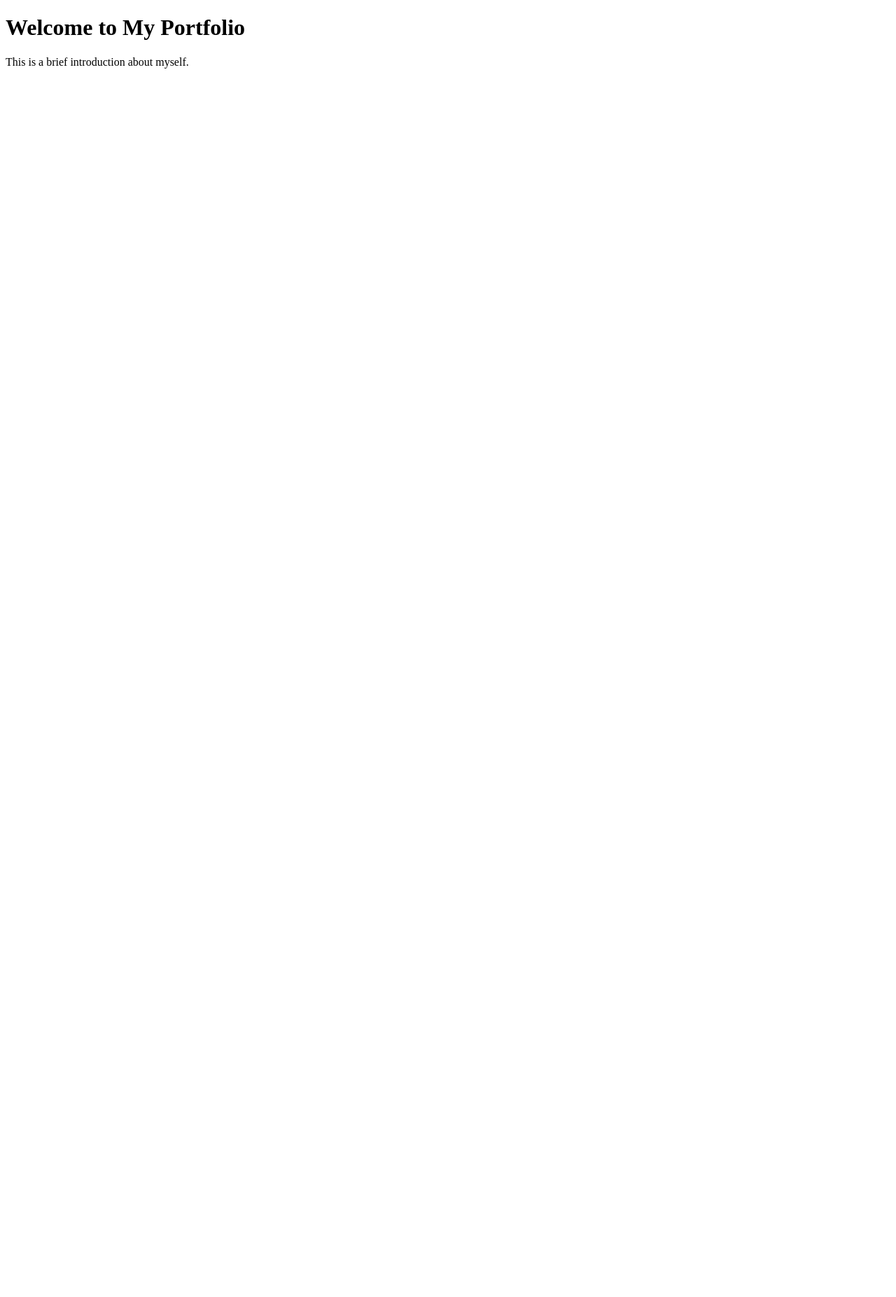
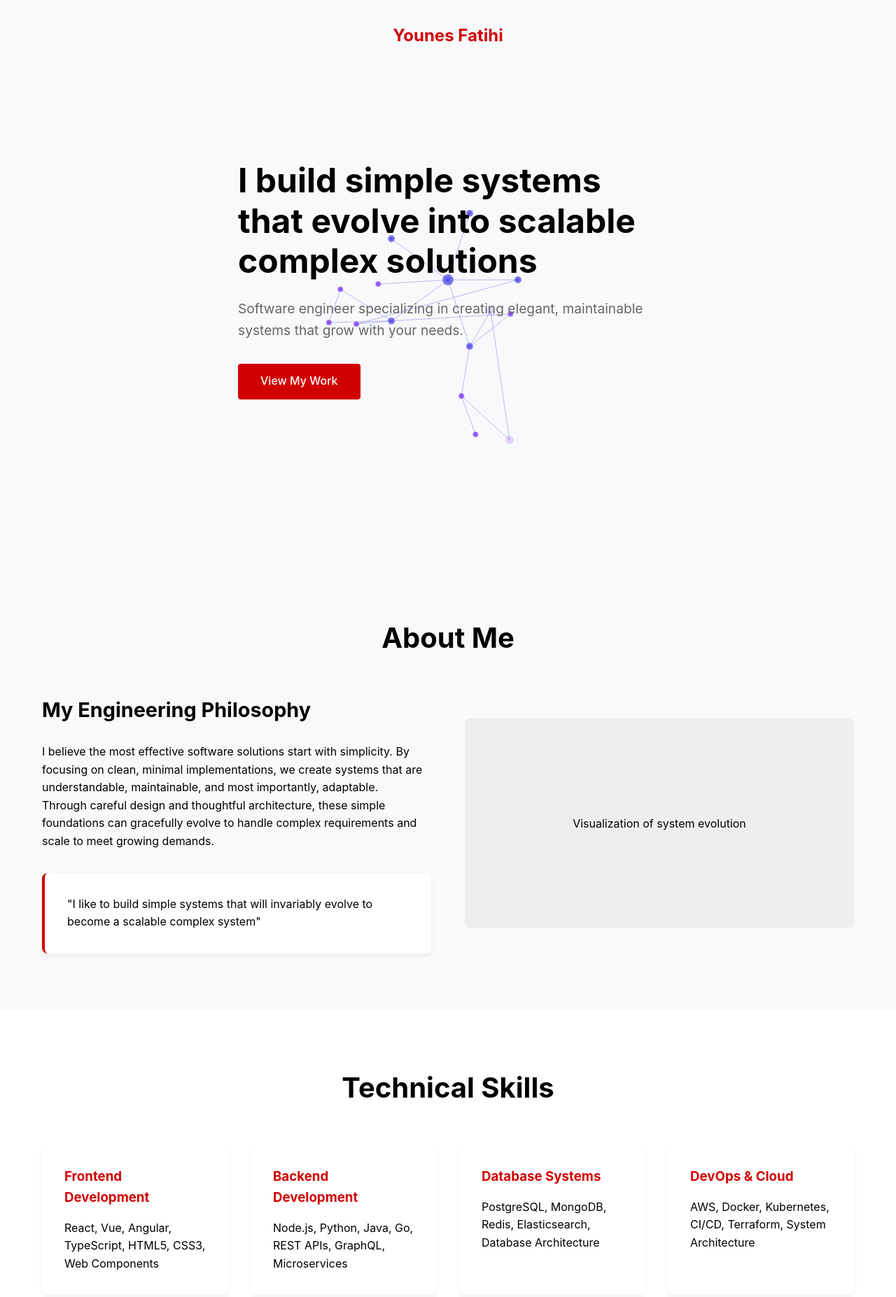
Before and after one commit to younes2123/new_portfolio, a plain HTML site: page index.html in a window 1280 px wide. Shown: the top 1854 px of the page at 70% size. Before the commit the page ends 800 px from the top, so only its background shows below. Drawn offline with Linux system fonts and the light colour scheme.

Commit message:
Move css and js code to their files, change primary color

```diff
--- a/index.css
+++ b/index.css
@@ -0,0 +1,235 @@
+* {
+  margin: 0;
+  padding: 0;
+  box-sizing: border-box;
+  --primary: #d10000ff;
+  --secondary: #000000;
+  --accent: #800707ff;
+}
+
+body {
+  font-family: 'Inter', 'Segoe UI', sans-serif;
+  line-height: 1.6;
+  color: var--secondary;
+  background-color: #f8f9fa;
+  overflow-x: hidden;
+}
+
+.container {
+  max-width: 1200px;
+  margin: 0 auto;
+  padding: 0 20px;
+}
+
+/* Header */
+header {
+  padding: 2rem 0;
+  position: fixed;
+  width: 100%;
+  top: 0;
+  z-index: 100;
+  background-color: rgba(248, 249, 250, 0.95);
+  backdrop-filter: blur(5px);
+  text-align: center;
+}
+
+.logo {
+  font-weight: 700;
+  font-size: 1.5rem;
+  color: #d10000ff;
+}
+
+/* Hero section */
+.hero {
+  min-height: 100vh;
+  display: flex;
+  align-items: center;
+  padding-top: 80px;
+  position: relative;
+}
+
+.hero-content {
+  max-width: 600px;
+  z-index: 2;
+}
+
+.hero h1 {
+  font-size: 3rem;
+  margin-bottom: 1.5rem;
+  line-height: 1.2;
+}
+
+.hero p {
+  font-size: 1.2rem;
+  margin-bottom: 2rem;
+  color: #666;
+}
+
+.btn {
+  display: inline-block;
+  padding: 0.8rem 2rem;
+  background-color: var(--primary);
+  color: white;
+  text-decoration: none;
+  border-radius: 4px;
+  font-weight: 500;
+  transition: all 0.3s;
+}
+
+.btn:hover {
+  background-color: var(--accent);
+  transform: translateY(-2px);
+}
+
+/* Canvas for animation */
+#system-canvas {
+  position: absolute;
+  top: 0;
+  left: 0;
+  width: 100%;
+  height: 100%;
+  z-index: -1;
+}
+
+/* Sections */
+section {
+  padding: 5rem 0;
+}
+
+section h2 {
+  font-size: 2.5rem;
+  margin-bottom: 3rem;
+  text-align: center;
+}
+
+/* About section */
+.about-content {
+  display: grid;
+  grid-template-columns: 1fr 1fr;
+  gap: 3rem;
+  align-items: center;
+}
+
+.about-text h3 {
+  font-size: 1.8rem;
+  margin-bottom: 1.5rem;
+}
+
+.philosophy-block {
+  background-color: white;
+  padding: 2rem;
+  border-radius: 8px;
+  box-shadow: 0 4px 6px rgba(0, 0, 0, 0.05);
+  margin-top: 2rem;
+  border-left: 4px solid var(--primary);
+}
+
+/* Skills section */
+.skills-grid {
+  display: grid;
+  grid-template-columns: repeat(auto-fill, minmax(250px, 1fr));
+  gap: 2rem;
+}
+
+.skill-card {
+  background-color: white;
+  padding: 2rem;
+  border-radius: 8px;
+  box-shadow: 0 4px 6px rgba(0, 0, 0, 0.05);
+  transition: transform 0.3s, box-shadow 0.3s;
+}
+
+.skill-card:hover {
+  transform: translateY(-5px);
+  box-shadow: 0 10px 20px rgba(0, 0, 0, 0.1);
+}
+
+.skill-card h3 {
+  margin-bottom: 1rem;
+  color: var(--primary);
+}
+
+/* Projects section */
+.projects-grid {
+  display: grid;
+  grid-template-columns: repeat(auto-fill, minmax(300px, 1fr));
+  gap: 2rem;
+}
+
+.project-card {
+  background-color: white;
+  border-radius: 8px;
+  overflow: hidden;
+  box-shadow: 0 4px 6px rgba(0, 0, 0, 0.05);
+  transition: transform 0.3s, box-shadow 0.3s;
+}
+
+.project-card:hover {
+  transform: translateY(-5px);
+  box-shadow: 0 10px 20px rgba(0, 0, 0, 0.1);
+}
+
+.project-img {
+  height: 200px;
+  background-color: #ddd;
+  display: flex;
+  align-items: center;
+  justify-content: center;
+  color: #666;
+}
+
+.project-content {
+  padding: 1.5rem;
+}
+
+.project-content h3 {
+  margin-bottom: 0.5rem;
+}
+
+/* Contact section */
+.contact-content {
+  max-width: 600px;
+  margin: 0 auto;
+  text-align: center;
+}
+
+.contact-links {
+  display: flex;
+  justify-content: center;
+  gap: 2rem;
+  margin-top: 2rem;
+}
+
+.contact-links a {
+  color: var(--primary);
+  text-decoration: none;
+  font-weight: 500;
+  transition: color 0.3s;
+}
+
+.contact-links a:hover {
+  color: #3730a3;
+}
+
+/* Footer */
+footer {
+  padding: 2rem 0;
+  text-align: center;
+  color: #666;
+  background-color: white;
+}
+
+/* Responsive design */
+@media (max-width: 768px) {
+  .hero h1 {
+    font-size: 2.5rem;
+  }
+
+  .about-content {
+    grid-template-columns: 1fr;
+  }
+
+  .nav-links {
+    display: none;
+  }
+}
--- a/index.html
+++ b/index.html
@@ -3,10 +3,163 @@
   <head>
     <meta charset="UTF-8" />
     <meta name="viewport" content="width=device-width, initial-scale=1.0" />
-    <title>Document</title>
+    <link rel="stylesheet" href="index.css" />
+    <script src="index.js" defer></script>
+    <title>Software Engineer Portfolio</title>
   </head>
   <body>
-    <h1>Welcome to My Portfolio</h1>
-    <p>This is a brief introduction about myself.</p>
+    <header>
+      <div class="logo">Younes Fatihi</div>
+    </header>
+
+    <section class="hero">
+      <div class="container">
+        <div class="hero-content">
+          <h1>
+            I build simple systems that evolve into scalable complex solutions
+          </h1>
+          <p>
+            Software engineer specializing in creating elegant, maintainable
+            systems that grow with your needs.
+          </p>
+          <a href="#projects" class="btn">View My Work</a>
+        </div>
+      </div>
+      <canvas id="system-canvas"></canvas>
+    </section>
+
+    <section id="about">
+      <div class="container">
+        <h2>About Me</h2>
+        <div class="about-content">
+          <div class="about-text">
+            <h3>My Engineering Philosophy</h3>
+            <p>
+              I believe the most effective software solutions start with
+              simplicity. By focusing on clean, minimal implementations, we
+              create systems that are understandable, maintainable, and most
+              importantly, adaptable.
+            </p>
+            <p>
+              Through careful design and thoughtful architecture, these simple
+              foundations can gracefully evolve to handle complex requirements
+              and scale to meet growing demands.
+            </p>
+
+            <div class="philosophy-block">
+              <p>
+                "I like to build simple systems that will invariably evolve to
+                become a scalable complex system"
+              </p>
+            </div>
+          </div>
+          <div class="about-visual">
+            <!-- This would be a visual representation of the philosophy -->
+            <div
+              style="
+                background-color: #eee;
+                height: 300px;
+                display: flex;
+                align-items: center;
+                justify-content: center;
+                border-radius: 8px;
+              "
+            >
+              <p>Visualization of system evolution</p>
+            </div>
+          </div>
+        </div>
+      </div>
+    </section>
+
+    <section id="skills" style="background-color: white">
+      <div class="container">
+        <h2>Technical Skills</h2>
+        <div class="skills-grid">
+          <div class="skill-card">
+            <h3>Frontend Development</h3>
+            <p>React, Vue, Angular, TypeScript, HTML5, CSS3, Web Components</p>
+          </div>
+          <div class="skill-card">
+            <h3>Backend Development</h3>
+            <p>Node.js, Python, Java, Go, REST APIs, GraphQL, Microservices</p>
+          </div>
+          <div class="skill-card">
+            <h3>Database Systems</h3>
+            <p>
+              PostgreSQL, MongoDB, Redis, Elasticsearch, Database Architecture
+            </p>
+          </div>
+          <div class="skill-card">
+            <h3>DevOps & Cloud</h3>
+            <p>
+              AWS, Docker, Kubernetes, CI/CD, Terraform, System Architecture
+            </p>
+          </div>
+        </div>
+      </div>
+    </section>
+
+    <section id="projects">
+      <div class="container">
+        <h2>Projects</h2>
+        <div class="projects-grid">
+          <div class="project-card">
+            <div class="project-img">Project Image</div>
+            <div class="project-content">
+              <h3>Microservice Architecture</h3>
+              <p>
+                A scalable backend system that started as a simple monolith and
+                evolved into a distributed microservice architecture.
+              </p>
+            </div>
+          </div>
+          <div class="project-card">
+            <div class="project-img">Project Image</div>
+            <div class="project-content">
+              <h3>Data Processing Pipeline</h3>
+              <p>
+                Started as a simple script and grew into a complex real-time
+                data processing system handling millions of events daily.
+              </p>
+            </div>
+          </div>
+          <div class="project-card">
+            <div class="project-img">Project Image</div>
+            <div class="project-content">
+              <h3>Progressive Web App</h3>
+              <p>
+                A mobile application that began as a simple website and evolved
+                into a fully-featured offline-capable PWA.
+              </p>
+            </div>
+          </div>
+        </div>
+      </div>
+    </section>
+
+    <section id="contact" style="background-color: white">
+      <div class="container">
+        <div class="contact-content">
+          <h2>Get In Touch</h2>
+          <p>
+            I'm always interested in discussing new projects and opportunities
+            to create elegant software solutions.
+          </p>
+          <div class="contact-links">
+            <a href="mailto:hello@example.com">Email</a>
+            <a href="https://github.com" target="_blank">GitHub</a>
+            <a href="https://linkedin.com" target="_blank">LinkedIn</a>
+            <a href="https://twitter.com" target="_blank">Twitter</a>
+          </div>
+        </div>
+      </div>
+    </section>
+
+    <footer>
+      <div class="container">
+        <p>&copy; 2023 Simple→Complex Systems. All rights reserved.</p>
+      </div>
+    </footer>
   </body>
 </html>
--- a/index.js
+++ b/index.js
@@ -0,0 +1,175 @@
+// Canvas animation showing evolution from simple to complex
+document.addEventListener('DOMContentLoaded', function () {
+  const canvas = document.getElementById('system-canvas')
+  const ctx = canvas.getContext('2d')
+
+  // Set canvas size
+  function resizeCanvas() {
+    canvas.width = window.innerWidth
+    canvas.height = window.innerHeight
+  }
+
+  resizeCanvas()
+  window.addEventListener('resize', resizeCanvas)
+
+  // Node class for the system visualization
+  class Node {
+    constructor(x, y, radius, isCore = false) {
+      this.x = x
+      this.y = y
+      this.radius = radius
+      this.isCore = isCore
+      this.connections = []
+      this.pulse = 0
+    }
+
+    draw() {
+      // Draw connections first
+      for (const connection of this.connections) {
+        ctx.beginPath()
+        ctx.moveTo(this.x, this.y)
+        ctx.lineTo(connection.x, connection.y)
+        ctx.strokeStyle = 'rgba(79, 70, 229, 0.2)'
+        ctx.lineWidth = 1
+        ctx.stroke()
+      }
+
+      // Draw node
+      ctx.beginPath()
+      ctx.arc(this.x, this.y, this.radius, 0, Math.PI * 2)
+
+      if (this.isCore) {
+        // Core node (simple system)
+        const gradient = ctx.createRadialGradient(
+          this.x,
+          this.y,
+          0,
+          this.x,
+          this.y,
+          this.radius
+        )
+        gradient.addColorStop(0, 'rgba(79, 70, 229, 1)')
+        gradient.addColorStop(1, 'rgba(79, 70, 229, 0.6)')
+        ctx.fillStyle = gradient
+      } else {
+        // Evolved node (complex system)
+        const gradient = ctx.createRadialGradient(
+          this.x,
+          this.y,
+          0,
+          this.x,
+          this.y,
+          this.radius
+        )
+        gradient.addColorStop(0, 'rgba(124, 58, 237, 1)')
+        gradient.addColorStop(1, 'rgba(124, 58, 237, 0.6)')
+        ctx.fillStyle = gradient
+
+        // Add pulse effect for complex nodes
+        if (this.pulse > 0) {
+          ctx.beginPath()
+          ctx.arc(this.x, this.y, this.radius + this.pulse, 0, Math.PI * 2)
+          ctx.fillStyle = 'rgba(124, 58, 237, 0.1)'
+          ctx.fill()
+          this.pulse -= 0.2
+        }
+      }
+
+      ctx.fill()
+    }
+
+    addPulse() {
+      this.pulse = 5
+    }
+  }
+
+  // Create initial simple system (core nodes)
+  const coreNodes = []
+  const centerX = canvas.width / 2
+  const centerY = canvas.height / 2
+
+  // Create central core node
+  const coreNode = new Node(centerX, centerY, 8, true)
+  coreNodes.push(coreNode)
+
+  // Create a few initial simple nodes around the core
+  for (let i = 0; i < 5; i++) {
+    const angle = (i / 5) * Math.PI * 2
+    const distance = 100
+    const x = centerX + Math.cos(angle) * distance
+    const y = centerY + Math.sin(angle) * distance
+
+    const node = new Node(x, y, 5, true)
+    node.connections.push(coreNode)
+    coreNode.connections.push(node)
+    coreNodes.push(node)
+  }
+
+  // Complex nodes that will emerge over time
+  const complexNodes = []
+
+  // Animation loop
+  function animate() {
+    // Clear canvas
+    ctx.clearRect(0, 0, canvas.width, canvas.height)
+
+    // Draw all nodes
+    for (const node of [...coreNodes, ...complexNodes]) {
+      node.draw()
+    }
+
+    // Occasionally add new complex nodes
+    if (Math.random() < 0.02 && complexNodes.length < 50) {
+      // Connect to a random existing node
+      const allNodes = [...coreNodes, ...complexNodes]
+      const sourceNode = allNodes[Math.floor(Math.random() * allNodes.length)]
+
+      // Create new node at a distance
+      const angle = Math.random() * Math.PI * 2
+      const distance = 50 + Math.random() * 50
+      const x = sourceNode.x + Math.cos(angle) * distance
+      const y = sourceNode.y + Math.sin(angle) * distance
+
+      // Ensure it stays within canvas bounds
+      const boundedX = Math.max(20, Math.min(canvas.width - 20, x))
+      const boundedY = Math.max(20, Math.min(canvas.height - 20, y))
+
+      const newNode = new Node(boundedX, boundedY, 4)
+      newNode.connections.push(sourceNode)
+      sourceNode.connections.push(newNode)
+
+      // Occasionally connect to additional nodes for complexity
+      if (Math.random() < 0.3 && allNodes.length > 2) {
+        let additionalNode
+        do {
+          additionalNode = allNodes[Math.floor(Math.random() * allNodes.length)]
+        } while (additionalNode === sourceNode)
+
+        newNode.connections.push(additionalNode)
+        additionalNode.connections.push(newNode)
+      }
+
+      complexNodes.push(newNode)
+      newNode.addPulse()
+    }
+
+    // Occasionally add new connections between existing nodes to show complexity growth
+    if (Math.random() < 0.01 && complexNodes.length > 5) {
+      const node1 =
+        complexNodes[Math.floor(Math.random() * complexNodes.length)]
+      let node2
+      do {
+        node2 = complexNodes[Math.floor(Math.random() * complexNodes.length)]
+      } while (node1 === node2 || node1.connections.includes(node2))
+
+      node1.connections.push(node2)
+      node2.connections.push(node1)
+      node1.addPulse()
+      node2.addPulse()
+    }
+
+    requestAnimationFrame(animate)
+  }
+
+  animate()
+})
```
